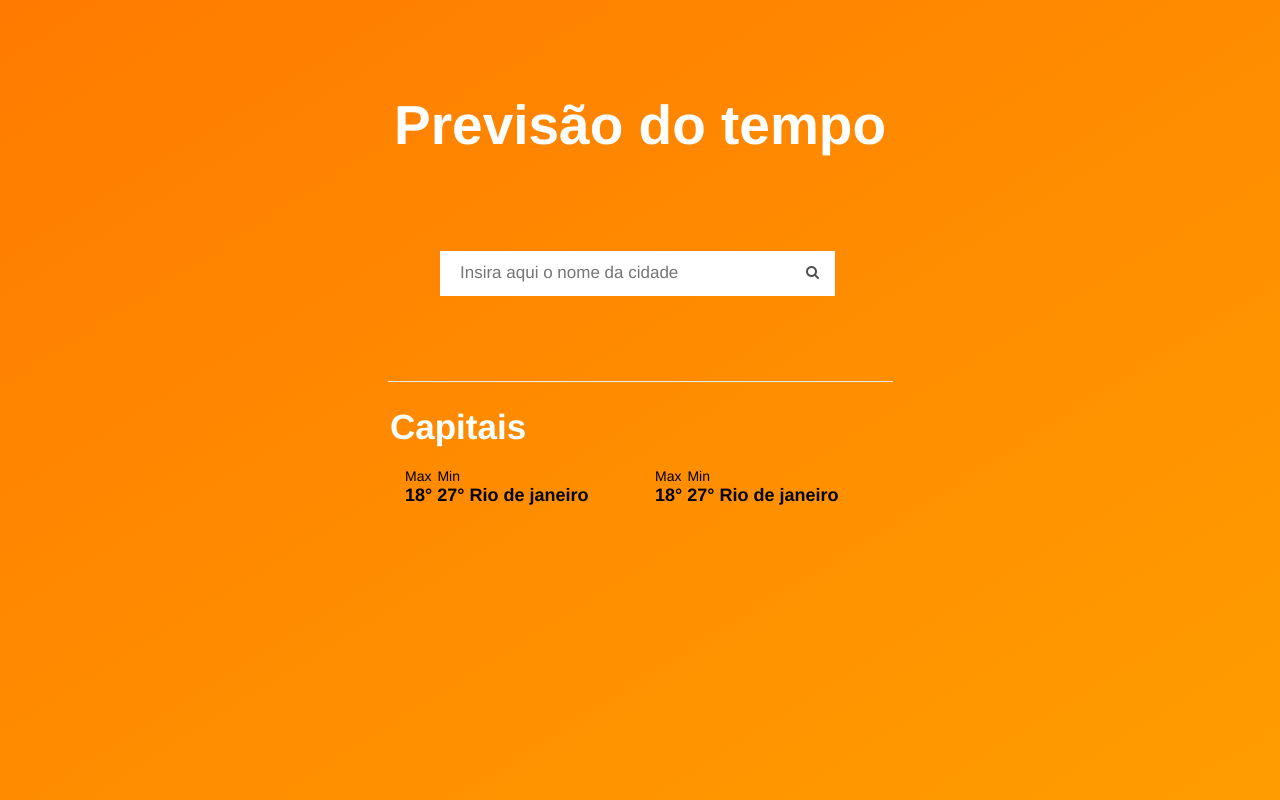
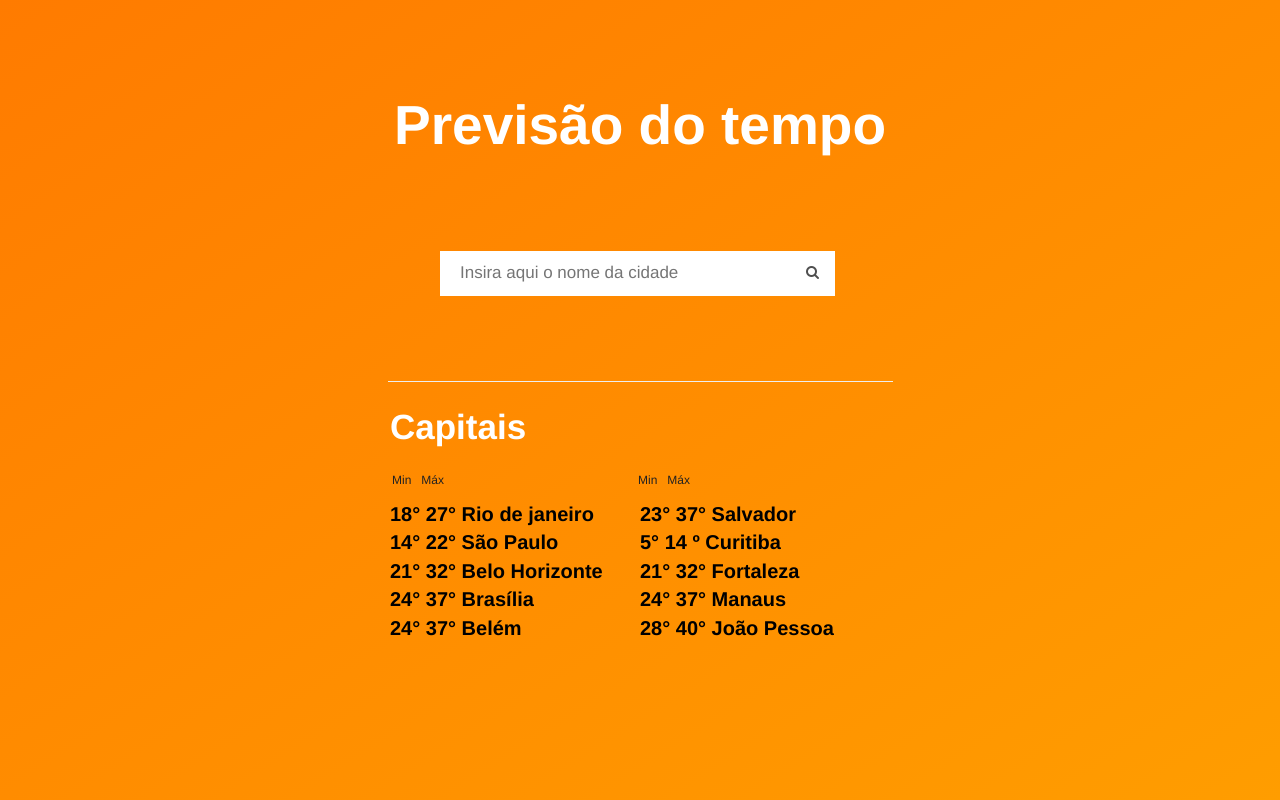
Before and after one commit to JonasJs/desafio-frontend, a plain HTML site: page index.html in a window 1280 px wide. Drawn offline with Linux system fonts and the light colour scheme.

Commit message:
Style sass/css capitais

```diff
--- a/index.html
+++ b/index.html
@@ -18,25 +18,39 @@
    		 <hr>
    		<article class="capitais">
    		<div class="panel-heading">Capitais</div>
-   			<div class="container-panel1">
-				<div class="panel-body">
-				    <p>Max</p>
-				    <p>Min</p>
-					<div class="row">
-						<p>18° 27° Rio de janeiro</p>
-					</div>
+   			<div class="row">
+   				<div class="temp1">
+	   				<p>Min</p>
+					<p>Máx</p>
+				</div>
+				<div class="temp2">
+	   				<p>Min</p>
+					<p>Máx</p>
+				</div>
+   			</div>
+			<div class="container-panel1">
+				<div class="cidades">
+				<ul>
+					<li>18° 27° Rio de janeiro</li>
+					<li>14° 22° São Paulo</li>
+					<li>21° 32° Belo Horizonte</li>
+					<li>24° 37° Brasília</li>
+					<li>24° 37° Belém</li>
+				</ul>
 				</div>
 			</div>
 			<div class="container-panel1" id="container-panel2">
-				<div class="panel-body">
-				    <p>Max</p>
-				    <p>Min</p>
-					<div class="row">
-						<p>18° 27° Rio de janeiro</p>
-					</div>
+				<div class="cidades">
+					<ul>
+						<li>23° 37° Salvador</li>
+						<li>5° 14 º Curitiba</li>
+						<li>21° 32° Fortaleza</li>
+						<li>24° 37° Manaus</li>
+						<li>28° 40° João Pessoa</li>
+					</ul>
 				</div>
 			</div>
-		 </div>
+		</div>
 
    		</article>
 	</section>
--- a/styles/sass/style.scss
+++ b/styles/sass/style.scss
@@ -6,11 +6,10 @@
 
 html,body{
 	height: 100%;
-	@include bg();
 	width: 100%
 }
 .content{
-
+	@include bg();
 	color: #fff;
 	height: 100%;
 	margin: 0 auto;
@@ -52,6 +51,25 @@ html,body{
 		color: #000;
     	margin: 0 auto;
     	width: 500px;
+    	.row{
+    		display: flex;
+		    margin-top: 20px;
+		    margin-left: 2px;
+		    color: #222222;
+		    font-size: 12px;
+
+    		p{
+    			margin-right: 10px;
+    		}
+    		.temp1{
+				display: flex;
+    		}
+    		.temp2{
+				display: flex;
+			    float: right;
+			    margin-left: 184px;
+    		}
+    	}
 		.panel-heading{
 			font-size: 35px;
 		    font-weight: bold;
@@ -63,26 +81,18 @@ html,body{
 			width: 50%;
 
 		}
-		.panel-body{
-				padding: 15px;
-			    width: 50%;
+			.cidades{
+				display: block;
+			    font-size: 25px;
+			    margin-top: -9px;
+			    font-size: 20px;
+			    font-weight: bold;
+			    margin: 0;
 			    float: left;
-				p{
-					margin-right: 6px;
-	    			float: left;
-	    		}
-				.row{
-					display: block;
-				    font-size: 18px;
-				    font-weight: bold;
-				    margin-top: -9px;
-				    margin-left: 0;
-				    p{
-				    	margin: 25px 0;
-				    	position: absolute;
-
-				    }
-				}
+			    ul{
+			    	list-style: none;
+    				padding-left: 0px;
+			    }
 			}
 		#container-panel2{
 			float: right;
```
Also changed, not shown: styles/css/style.css, 1 other file.
